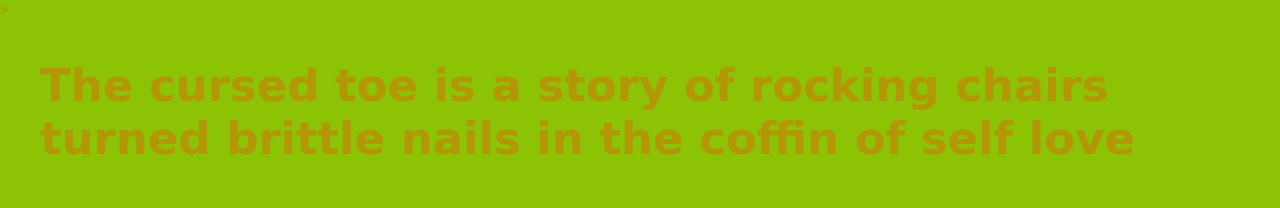
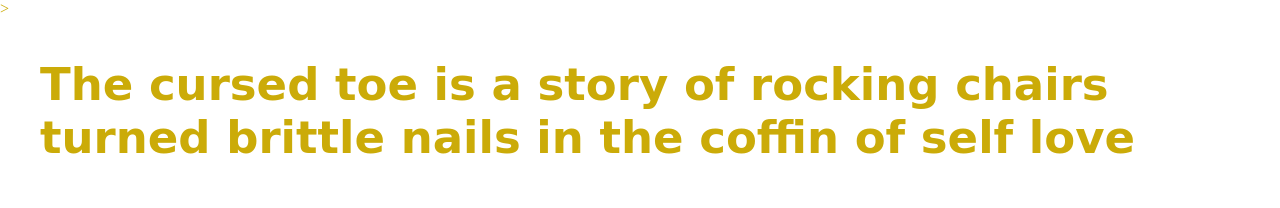
Before and after one commit to Granola4Life/One-Ugly-Toe, a plain HTML site: page index.html in a window 1280 px wide. Drawn offline with Linux system fonts and the light colour scheme; a web font is replaced by a local one.

Commit message:
Update style.css

```diff
--- a/style.css
+++ b/style.css
@@ -2,9 +2,9 @@
 
 body {
   margin: 0;
-  background-color: #8CC304;
-  color: #b39707;
-font-family: 'Roboto', sans-serif;
+  background-color: ##f4cf10;
+  color: #cbab08;
+font-family: 'Script', Lemon Zest Script;
 }
 
 h1 {
```
